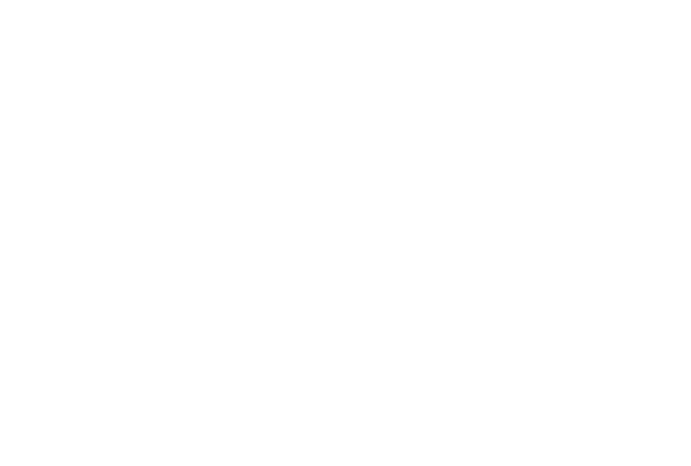
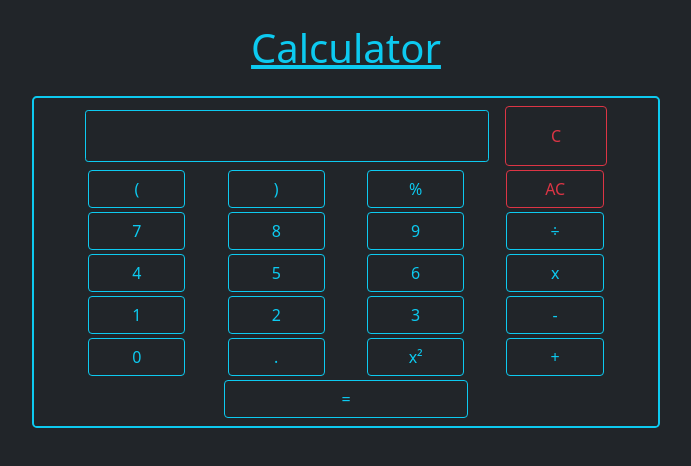
Before and after one commit to Rudra-Langote/Calculator, a plain HTML site: page index.html in a window 1280 px wide. Shown: the whole page, without its empty margins (294-985 px from the left). Drawn offline with nearby package versions, Linux system fonts and the light colour scheme.

Commit message:
Creted Calulator

```diff
--- a/index.html
+++ b/index.html
@@ -5,8 +5,60 @@
     <meta name="viewport" content="width=device-width, initial-scale=1.0">
     <title>Calculator</title>
     <link rel="stylesheet" href="style.css">
+    <link href="https://cdn.jsdelivr.net/npm/bootstrap@5.0.2/dist/css/bootstrap.min.css" rel="stylesheet" integrity="sha384-EVSTQN3/azprG1Anm3QDgpJLIm9Nao0Yz1ztcQTwFspd3yD65VohhpuuCOmLASjC" crossorigin="anonymous">
 </head>
-<body>
+<body class=" bg-dark">
+    <div class=" container-fluid text-center  ">
+        <h1 class="  text-info m-3 p-2 text-decoration-underline ">Calculator</h1>
+        <div class=" m-auto justify-content-center border rounded-3 border-info border-2  bg-dark p-1 h-100 w-50">
+            <div class="row m-1 gap-3 justify-content-center">
+                <input class="border my-1 overflow-auto border-1 border-info bg-dark text-info col-7  rounded-1 h-auto"
+                       readonly type="text" name="Equation" id="eq">
+                <button onClick="Cut()"  class="btn btn-dark  btn-outline-danger col-2 ">C</button>
+            </div>
+
+
+            <div class=" container">
+                <div class=" row m-1  justify-content-evenly gap-2 ">
+                    <button onClick="Equation('(')" class=" btn  btn-md btn-dark btn-outline-info  col-2">(</button>
+                    <button onClick="Equation(')')" class=" btn btn-md btn-dark btn-outline-info  col-2">)</button>
+                    <button onClick="Equation('%')" class=" btn btn-md btn-dark btn-outline-info col-2">%</button>
+                    <button onClick="Clair()" class=" btn btn-md btn-dark btn-outline-danger col-2">AC</button>
+                </div>
+                <div class=" row m-1  justify-content-evenly gap-2 ">
+                    <button onClick="Equation(7)" class=" btn  btn-md btn-dark btn-outline-info  col-2">7</button>
+                    <button onClick="Equation(8)" class=" btn btn-md btn-dark btn-outline-info  col-2">8</button>
+                    <button onClick="Equation(9)" class=" btn btn-md btn-dark btn-outline-info col-2">9</button>
+                    <button onClick="Equation('/')" class=" btn btn-md btn-dark btn-outline-info col-2">÷</button>
+                </div>
+                <div class=" row m-1  justify-content-evenly gap-2 ">
+                    <button onClick="Equation(4)" class=" btn  btn-md btn-dark btn-outline-info  col-2">4</button>
+                    <button onClick="Equation(5)" class=" btn btn-md btn-dark btn-outline-info  col-2">5</button>
+                    <button onClick="Equation(6)" class=" btn btn-md btn-dark btn-outline-info col-2">6</button>
+                    <button onClick="Equation('*')" class=" btn btn-md btn-dark btn-outline-info col-2">x</button>
+                </div>
+                <div class=" row m-1  justify-content-evenly gap-2 ">
+                    <button onClick="Equation(1)" class=" btn  btn-md btn-dark btn-outline-info  col-2">1</button>
+                    <button onClick="Equation(2)" class=" btn btn-md btn-dark btn-outline-info  col-2">2</button>
+                    <button onClick="Equation(3)" class=" btn btn-md btn-dark btn-outline-info col-2">3</button>
+                    <button onClick="Equation('-')" class=" btn btn-md btn-dark btn-outline-info col-2">-</button>
+                </div>
+                <div class=" row m-1  justify-content-evenly gap-2 ">
+                    <button onClick="Equation(0)" class=" btn  btn-md btn-dark btn-outline-info  col-2">0</button>
+                    <button onClick="Equation('.')" class=" btn btn-md btn-dark btn-outline-info  col-2">.</button>
+                    <button onclick="Equation('**2')" class=" btn btn-md btn-dark btn-outline-info col-2">x²</button>
+                    <button onClick="Equation('+')" class=" btn btn-md btn-dark btn-outline-info col-2">+</button>
+                </div>
+                <div class=" row m-1  justify-content-evenly gap-2 ">
+                    <button onClick="Call()" class=" btn  btn-md btn-dark btn-outline-info  col-5">=</button>
+
+                </div>
+            </div>
+        </div>
+
+
+    </div>
     <script src="index.js"></script>
+
 </body>
 </html>
--- a/index.js
+++ b/index.js
@@ -0,0 +1,29 @@
+let str = "";
+
+function Equation(value){
+    str = str+value
+    document.getElementById('eq').value = str
+
+}
+function Cut(){
+    str = str.slice(0, -1)
+    document.getElementById('eq').value = str
+
+
+
+}
+function Clair(){
+    str = ""
+    document.getElementById('eq').value = str
+
+
+}
+function Call(){
+    let result = eval(str)
+    document.getElementById('eq').value = result
+    str = " "
+
+
+
+
+}
--- a/style.css
+++ b/style.css
@@ -0,0 +1,5 @@
+#eq{
+    width: 66.5%;
+    text-align: right;
+    font-size: xx-large;
+}
```
